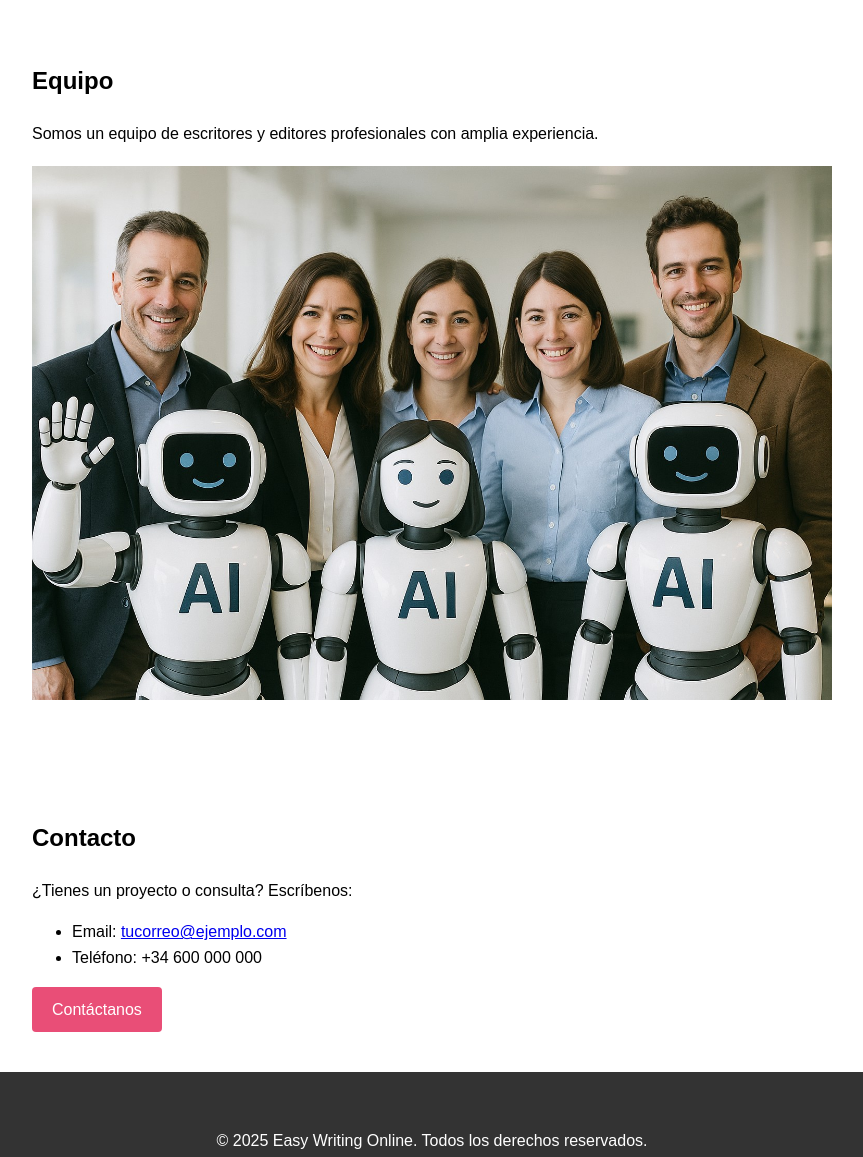
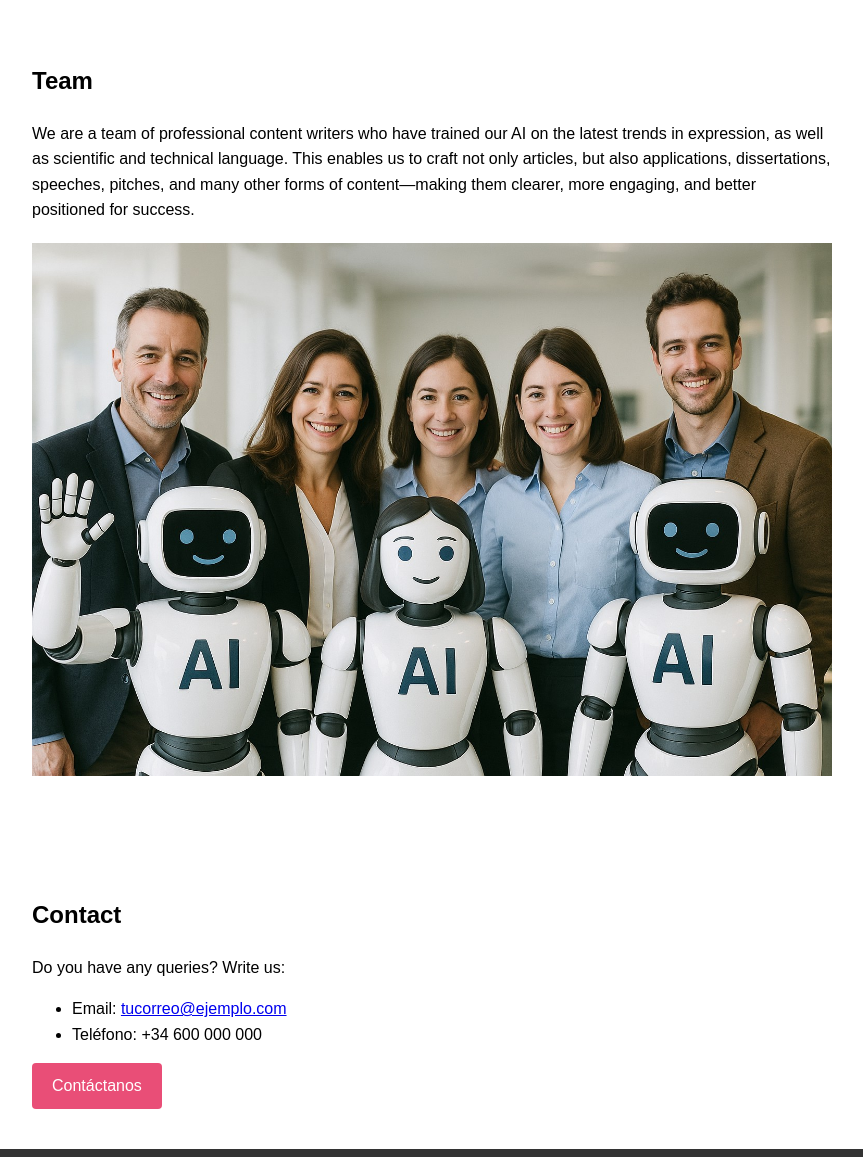
Before and after one commit to EasyWritingOnline/easywritingonline.github.io, a plain HTML site: page index.html in a window 1280 px wide. Shown: the part 820-1977 px from the top of the page, without its empty margins (208-1071 px from the left). Drawn offline with Linux system fonts and the light colour scheme; files whose address does not match are found by name.

Commit message:
Update index.html

```diff
--- a/index.html
+++ b/index.html
@@ -18,24 +18,24 @@
 
 <header>
   <h1>Easy Writing Online</h1>
-  <p>Tu idea, nuestra pasión: escritura simplificada</p>
+  <p>Your idea, our passion: simply excellent writing</p>
 </header>
 
 <section id="servicios">
   <h2>Servicios</h2>
-  <p>Ofrecemos redacción de contenido, corrección, edición y asesoría personalizada.</p>
+  <p>AI-assisted writing, editing, and personalized guidance—made simple.</p>
   <img src="imagenes/servicios.jpg" alt="Servicios de redacción">
 </section>
 
 <section id="equipo">
-  <h2>Equipo</h2>
-  <p>Somos un equipo de escritores y editores profesionales con amplia experiencia.</p>
+  <h2>Team</h2>
+  <p>We are a team of professional content writers who have trained our AI on the latest trends in expression, as well as scientific and technical language. This enables us to craft not only articles, but also applications, dissertations, speeches, pitches, and many other forms of content—making them clearer, more engaging, and better positioned for success.</p>
   <img src="imagenes/equipo.jpg" alt="Nuestro equipo">
 </section>
 
 <section id="contacto">
-  <h2>Contacto</h2>
-  <p>¿Tienes un proyecto o consulta? Escríbenos:</p>
+  <h2>Contact</h2>
+  <p>Do you have any queries? Write us:</p>
   <ul>
     <li>Email: <a href="mailto:tucorreo@ejemplo.com">tucorreo@ejemplo.com</a></li>
     <li>Teléfono: +34 600 000 000</li>
@@ -48,4 +48,5 @@
 </footer>
 
 </body>
+
 </html>
```
